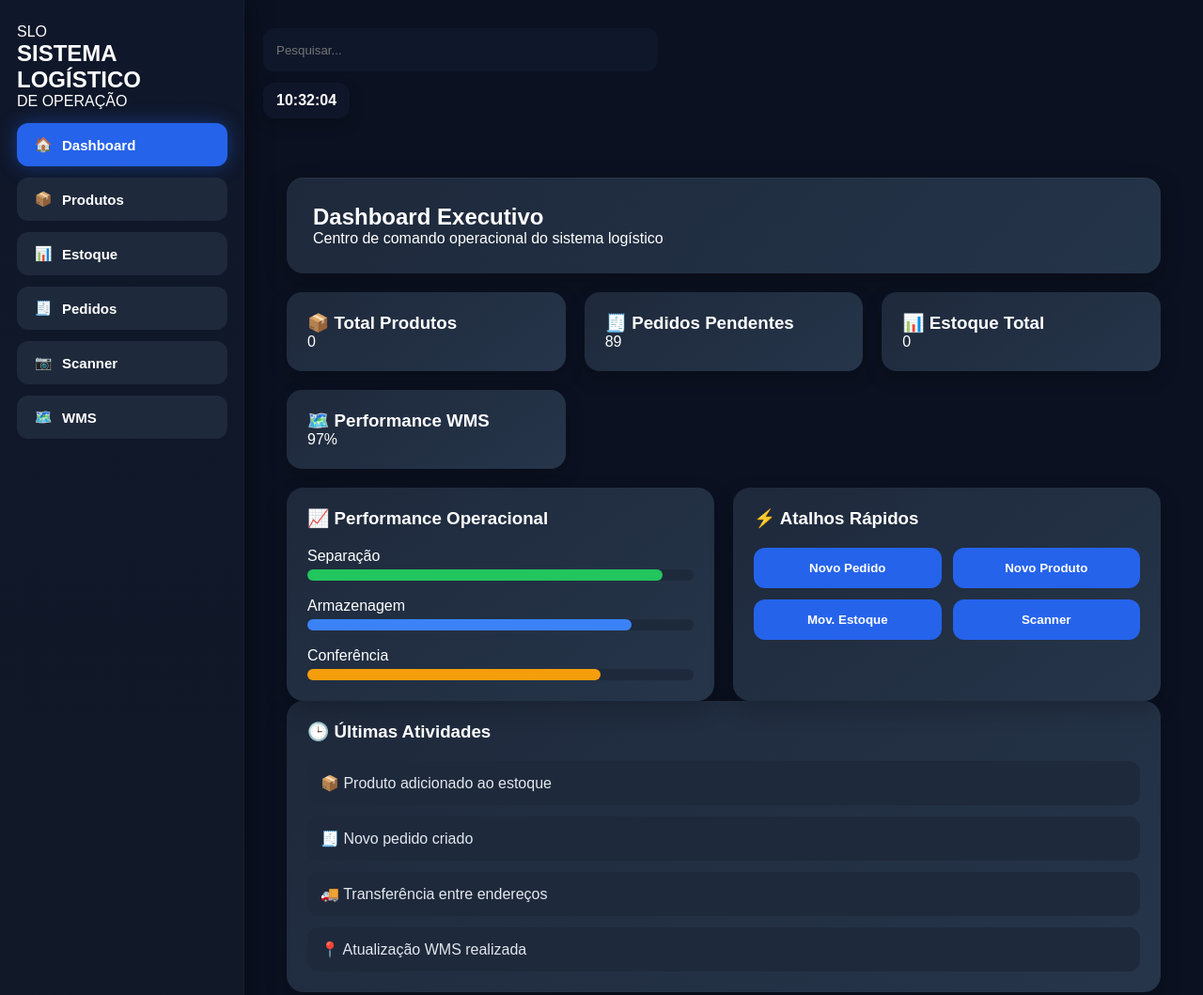
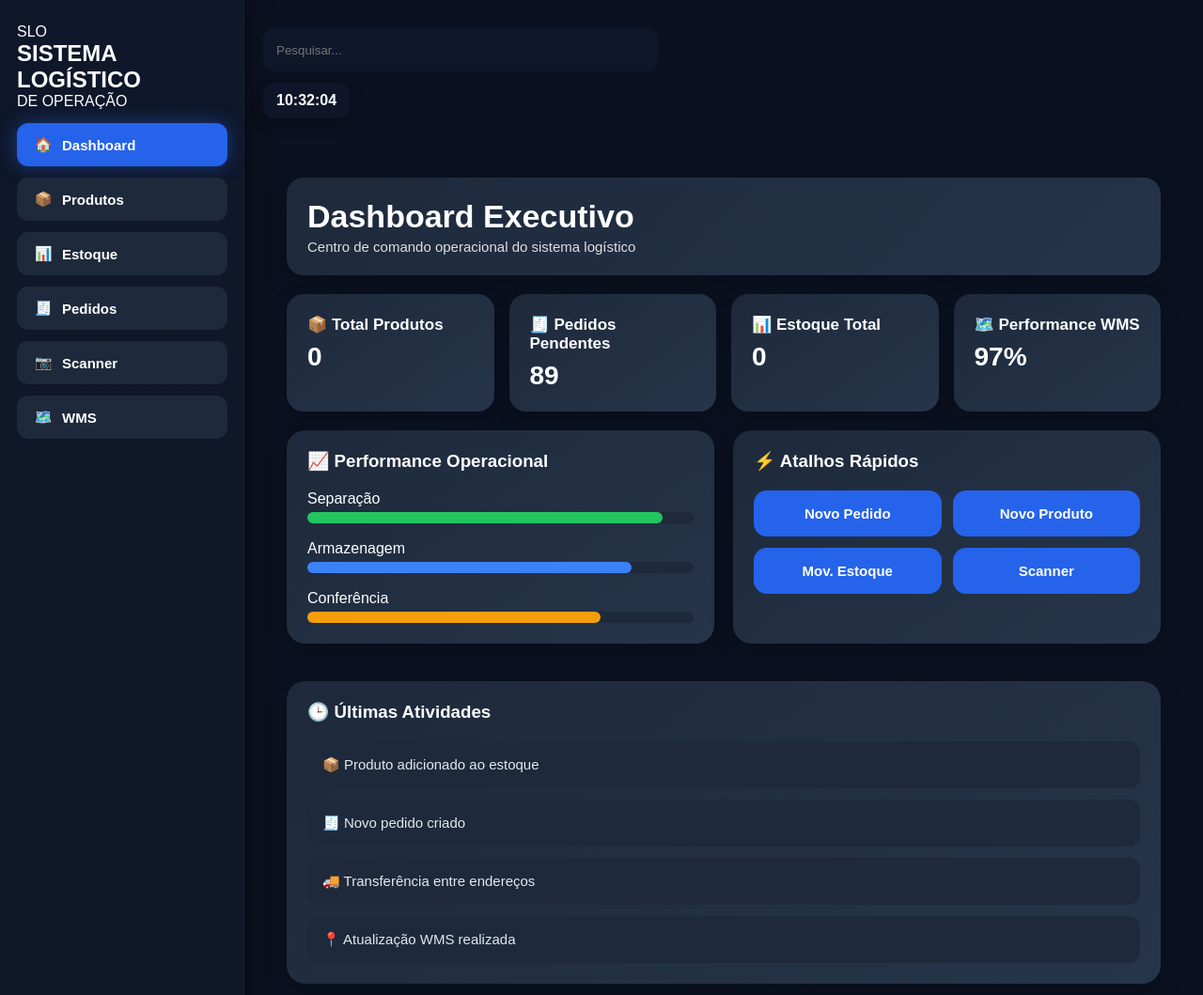
Before and after one commit to amorimlipeh/RIOBETA2, a website: page public/index.html in a window 1280 px wide. Shown: the top 1059 px of the page at 94% size. Drawn offline with Linux system fonts and the light colour scheme; no server answers.

Commit message:
refino premium dashboard compact

```diff
--- a/public/css/components.css
+++ b/public/css/components.css
@@ -730,3 +730,73 @@ border-radius:12px;
 color:#e2e8f0;
 font-weight:500;
 }
+
+
+/* ===== DASHBOARD PREMIUM COMPACT ===== */
+
+.hero-card{
+padding:22px !important;
+border-radius:18px;
+margin-bottom:20px;
+box-shadow:0 8px 25px rgba(0,0,0,.25);
+}
+
+.hero-card h1{
+font-size:34px;
+margin-bottom:4px;
+}
+
+.hero-card p{
+font-size:15px;
+opacity:.85;
+}
+
+.grid-cards{
+gap:16px !important;
+margin-bottom:20px;
+}
+
+.stat-card{
+padding:22px !important;
+min-height:auto !important;
+border-radius:18px;
+box-shadow:0 6px 20px rgba(0,0,0,.20);
+transition:.3s;
+}
+
+.stat-card:hover{
+transform:translateY(-3px);
+}
+
+.stat-card h3{
+font-size:17px;
+margin-bottom:8px;
+}
+
+.stat-card p{
+font-size:28px;
+font-weight:700;
+}
+
+.big-card{
+padding:22px !important;
+border-radius:20px;
+margin-bottom:20px;
+box-shadow:0 8px 25px rgba(0,0,0,.20);
+}
+
+.dashboard-row{
+gap:20px !important;
+margin-bottom:20px;
+}
+
+.activity-item{
+padding:16px !important;
+font-size:15px;
+}
+
+.quick-btn{
+padding:16px !important;
+font-size:15px;
+border-radius:14px;
+}
```
